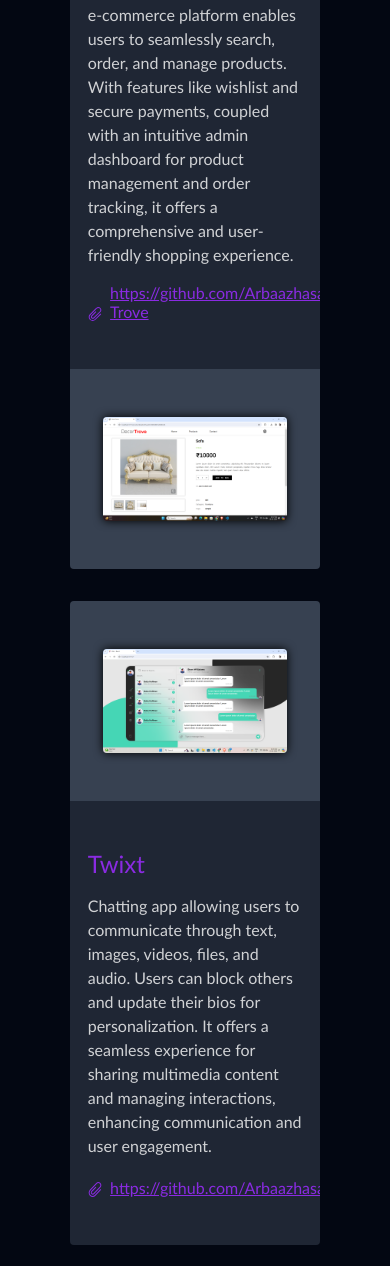
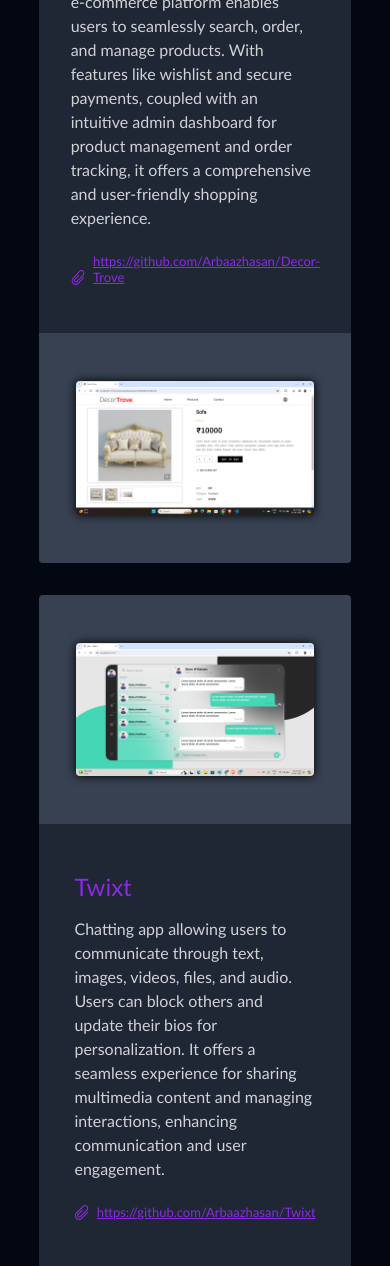
Before and after one commit to Arbaazhasan/arbazportfolio, a website: page index.html in a window 390 px wide. Shown: the part 2628-3894 px from the top of the page. Drawn offline with Linux system fonts and the light colour scheme.

Commit message:
Remove extra area from Project Section

```diff
--- a/style.css
+++ b/style.css
@@ -684,10 +684,15 @@
 
     }
 
+    .project {
+        padding: 0;
+    }
+
     .projects {
-        padding: 0% 0%;
         height: fit-content;
         width: 100%;
+        padding: 0;
+        /* border: 2px solid green; */
     }
 
     #projectHeading {
@@ -701,6 +706,7 @@
 
     .projects {
         gap: 2rem;
+        /* width: 100%; */
     }
 
     .projectCase {
@@ -717,6 +723,18 @@
     .pDetails {
         /* border: 2px solid green; */
         width: 100%;
+    }
+
+
+    .pLink {
+        /* border: 2px solid red; */
+        width: 100%;
+    }
+
+    .pLink>a {
+        width: 90%;
+        /* border: 2px solid red; */
+        font-size: small;
     }
 
 
```
